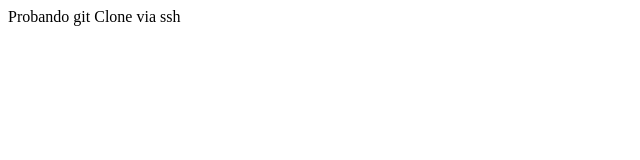
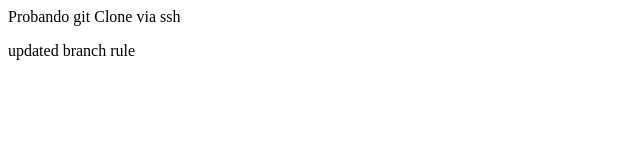
Before and after one commit to AlejoNF/uax-devops-02, a plain HTML site: page index.html in a window 1280 px wide. Shown: the whole page, without its empty margins (0-640 px from the left). Drawn offline with Linux system fonts and the light colour scheme.

Commit message:
Update index.html
Modified index.html

```diff
--- a/index.html
+++ b/index.html
@@ -4,5 +4,6 @@
 	</head>
 	<body>
 		<p> Probando git Clone via ssh </p>
+		<p> updated branch rule </p>
 	</body>
 </html>
```
